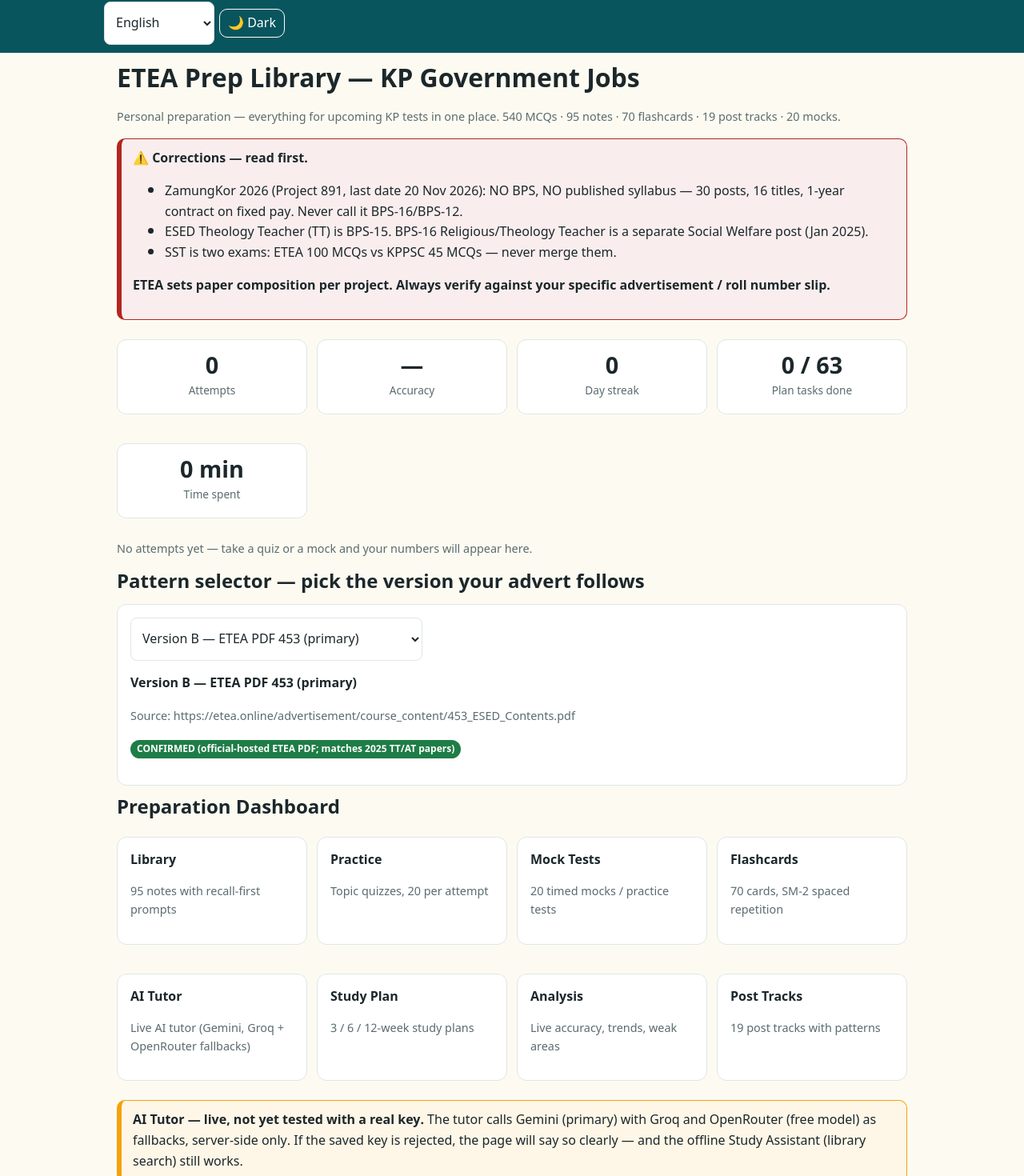
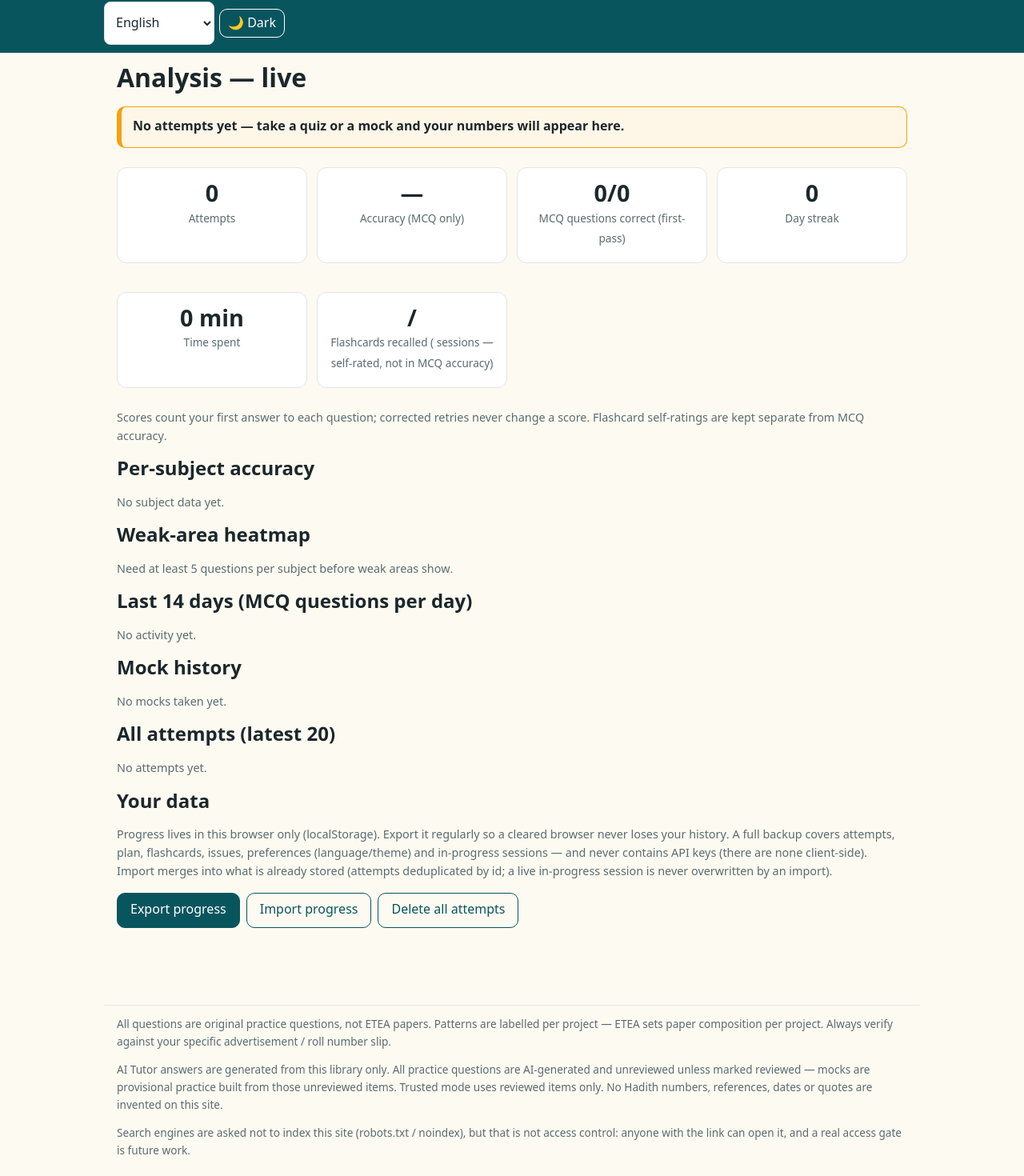
Before and after one commit to Jamalyasir26/etea-test-prep, a Next.js app: page / in a window 1280 px wide. Shown: the part 153-1623 px from the top of the page at 80% size. Built offline with nearby package versions, Linux system fonts and the light colour scheme.

Commit message:
Phase 2: trust/correctness foundation (PED-009 fix, review labels, SS bank, DM/PET split, flashcard queue, session persistence, privacy noindex)

```diff
--- a/src/app/layout.tsx
+++ b/src/app/layout.tsx
@@ -6,7 +6,10 @@ import "./globals.css";
 export const metadata: Metadata = {
   title: "ETEA Prep Library — KP Government Jobs",
   description:
-    "Personal preparation library for KP government job tests (ETEA / KPPSC): 540 MCQs, notes, flashcards, mocks, live AI tutor and preparation tracking.",
+    "Personal preparation library for KP government job tests (ETEA / KPPSC): 590 MCQs, notes, flashcards, mocks, live AI tutor and preparation tracking.",
+  // Supplemental only: ask search engines not to index. This is NOT access
+  // control — anyone with the link can still open the site.
+  robots: { index: false },
 };
 
 export default function RootLayout({ children }: { children: React.ReactNode }) {
@@ -23,9 +26,16 @@ export default function RootLayout({ children }: { children: React.ReactNode })
               against your specific advertisement / roll number slip.
             </p>
             <p>
-              AI Tutor answers are generated from this library only. AI-generated content is
-              labelled “AI-generated — not verified” and never appears in mocks. No Hadith
-              numbers, references, dates or quotes are invented on this site.
+              AI Tutor answers are generated from this library only. All practice
+              questions are AI-generated and unreviewed unless marked reviewed — mocks
+              are provisional practice built from those unreviewed items. Trusted mode
+              uses reviewed items only. No Hadith numbers, references, dates or quotes
+              are invented on this site.
+            </p>
+            <p>
+              Search engines are asked not to index this site (robots.txt / noindex),
+              but that is not access control: anyone with the link can open it, and a
+              real access gate is future work.
             </p>
           </footer>
         </LangProvider>
--- a/src/app/page.tsx
+++ b/src/app/page.tsx
@@ -1,132 +1,363 @@
-// Home — preparation dashboard (live numbers from real attempts only).
+// Analysis — LIVE dashboard. Every number is computed from real stored
+// attempts. Empty states say "no attempts yet". No sample data anywhere.
+//
+// Phase 2: MCQ accuracy counts quiz + mock attempts ONLY (first-pass
+// scores). Flashcard attempts are self-ratings and are shown separately —
+// they are never mixed into MCQ accuracy. Click any attempt to reopen its
+// exact per-item table (first/final answer, correctness, mode, key version,
+// response time); attempts recorded before item-level tracking show a note
+// instead of a table.
 "use client";
 
-import { useEffect, useState } from "react";
+import { useEffect, useRef, useState } from "react";
 import Link from "next/link";
-import { CORRECTIONS, COUNTS, PATTERN_BANNER, PATTERNS } from "@/lib/data";
-import { computeStats, loadAttempts, loadPlanState, type Stats } from "@/lib/tracking";
+import {
+  clearAttempts,
+  computeStats,
+  download,
+  exportProgress,
+  importProgress,
+  loadAttempts,
+  type Attempt,
+  type Stats,
+} from "@/lib/tracking";
 import { useLang } from "@/lib/i18n";
 
-const QUICK = [
-  { href: "/library", key: "library", desc: "95 notes with recall-first prompts" },
-  { href: "/practice", key: "practice", desc: "Topic quizzes, 20 per attempt" },
-  { href: "/mock", key: "mocks", desc: "20 timed mocks / practice tests" },
-  { href: "/flashcards", key: "flashcards", desc: "70 cards, SM-2 spaced repetition" },
-  { href: "/tutor", key: "tutor", desc: "Live AI tutor (Gemini, Groq + OpenRouter fallbacks)" },
-  { href: "/plan", key: "plan", desc: "3 / 6 / 12-week study plans" },
-  { href: "/analysis", key: "analysis", desc: "Live accuracy, trends, weak areas" },
-  { href: "/tracks", key: "tracks", desc: "19 post tracks with patterns" },
-];
+function heat(acc: number) {
+  return acc < 50 ? "red" : acc < 70 ? "yellow" : "green";
+}
 
-export default function Home() {
+function fmtMs(ms?: number) {
+  if (ms === undefined) return "—";
+  return ms < 1000 ? `${ms} ms` : `${(ms / 1000).toFixed(1)} s`;
+}
+
+export default function Analysis() {
   const { t } = useLang();
   const [stats, setStats] = useState<Stats | null>(null);
-  const [planDone, setPlanDone] = useState(0);
-  const [pattern, setPattern] = useState("B");
+  const [attempts, setAttempts] = useState<Attempt[]>([]);
+  const [selected, setSelected] = useState<Attempt | null>(null);
+  const [msg, setMsg] = useState("");
+  const fileRef = useRef<HTMLInputElement>(null);
 
-  useEffect(() => {
+  function refresh() {
     setStats(computeStats(loadAttempts()));
-    setPlanDone(Object.values(loadPlanState()).filter(Boolean).length);
-  }, []);
+    setAttempts(loadAttempts());
+  }
+  useEffect(refresh, []);
 
-  const p = PATTERNS[pattern];
+  function doExport() {
+    download(`etea-prep-progress-${new Date().toISOString().slice(0, 10)}.json`, exportProgress());
+    setMsg("Progress exported as a JSON file (attempts, plan, flashcards, issues, preferences, in-progress sessions).");
+  }
+  function doImport(file: File) {
+    const r = new FileReader();
+    r.onload = () => {
+      const res = importProgress(String(r.result ?? ""));
+      if (!res.ok) {
+        setMsg(res.error ?? "Import failed.");
+      } else if (res.counts) {
+        const c = res.counts;
+        setMsg(
+          `Imported ${c.attempts} new attempt(s), ${c.issues} issue(s), ${c.sessions} session(s)` +
+            `; merged ${c.planKeys} plan key(s), ${c.flashcardKeys} flashcard(s)` +
+            `${c.preferencesApplied ? "; preferences applied" : ""}` +
+            `${c.attemptsSkipped + c.issuesSkipped + c.sessionsSkipped > 0 ? `; skipped ${c.attemptsSkipped + c.issuesSkipped + c.sessionsSkipped} invalid record(s)` : ""}.`,
+        );
+      } else {
+        setMsg(`Imported ${res.imported ?? 0} new attempts.`);
+      }
+      refresh();
+    };
+    r.readAsText(file);
+  }
+
+  if (!stats) return <p>Loading…</p>;
+  const last14 = stats.daily.slice(-14);
+  const maxDay = Math.max(1, ...last14.map((d) => d.total));
+  const recent = [...attempts].sort((a, b) => b.date.localeCompare(a.date)).slice(0, 20);
+
   return (
     <div>
-      <h1>ETEA Prep Library — KP Government Jobs</h1>
-      <p className="muted">
-        Personal preparation — everything for upcoming KP tests in one place. {COUNTS.total} MCQs ·{" "}
-        {COUNTS.notes} notes · {COUNTS.cards} flashcards · {COUNTS.tracks} post tracks · {COUNTS.mocks}{" "}
-        mocks.
-      </p>
-
-      <div className="alert red">
-        <b>⚠️ Corrections — read first.</b>
-        <ul>
-          {CORRECTIONS.map((c) => (
-            <li key={c}>{c}</li>
-          ))}
-        </ul>
-        <p>
-          <b>{PATTERN_BANNER}</b>
-        </p>
+      <h1>{t("analysis")} — live</h1>
+      {!stats.hasData && (
+        <div className="alert">
+          <b>{t("noAttempts")}</b>
         </div>
-
-      {stats && (
+      )}
       <div className="grid">
         <div className="card stat">
           <b>{stats.totalAttempts}</b>
           <span>{t("attempts")}</span>
         </div>
         <div className="card stat">
-            <b>{stats.hasData ? `${Math.round(stats.accuracy)}%` : "—"}</b>
-            <span>{t("accuracy")}</span>
+          <b>{stats.hasData && stats.totalQuestions > 0 ? `${Math.round(stats.accuracy)}%` : "—"}</b>
+          <span>{t("accuracy")} (MCQ only)</span>
+        </div>
+        <div className="card stat">
+          <b>
+            {stats.totalCorrect}/{stats.totalQuestions}
+          </b>
+          <span>MCQ questions correct (first-pass)</span>
         </div>
         <div className="card stat">
           <b>{stats.streakDays}</b>
           <span>{t("streak")}</span>
         </div>
         <div className="card stat">
-            <b>
-              {planDone} / 63
-            </b>
-            <span>Plan tasks done</span>
-          </div>
-          <div className="card stat">
           <b>{stats.totalMinutes} min</b>
           <span>{t("timeSpent")}</span>
         </div>
+        <div className="card stat">
+          <b>
+            {stats.flashRecalled}/{stats.flashReviewed}
+          </b>
+          <span>
+            Flashcards recalled ({stats.flashAttempts} session{stats.flashAttempts === 1 ? "" : "s"} — self-rated, not in MCQ accuracy)
+          </span>
         </div>
+      </div>
+      <p className="muted">
+        Scores count your first answer to each question; corrected retries never change a score.
+        Flashcard self-ratings are kept separate from MCQ accuracy.
+      </p>
+
+      <h2>Per-subject accuracy</h2>
+      {Object.keys(stats.perSubject).length === 0 ? (
+        <p className="muted">No subject data yet.</p>
+      ) : (
+        <table>
+          <thead>
+            <tr>
+              <th>Subject</th>
+              <th>Accuracy</th>
+              <th>Correct</th>
+              <th>Total</th>
+              <th>Attempts</th>
+              <th></th>
+            </tr>
+          </thead>
+          <tbody>
+            {Object.entries(stats.perSubject)
+              .sort((a, b) => a[1].accuracy - b[1].accuracy)
+              .map(([s, v]) => (
+                <tr key={s}>
+                  <td>
+                    <span className={`heat ${heat(v.accuracy)}`} />
+                    {s}
+                  </td>
+                  <td>{Math.round(v.accuracy)}%</td>
+                  <td>{v.correct}</td>
+                  <td>{v.total}</td>
+                  <td>{v.attempts}</td>
+                  <td>
+                    <Link href={`/practice?subject=${encodeURIComponent(s)}`}>{t("drill")}</Link>
+                  </td>
+                </tr>
+              ))}
+          </tbody>
+        </table>
       )}
-      {stats && !stats.hasData && <p className="muted">{t("noAttempts")}</p>}
-      {stats && stats.weakest.length > 0 && (
-        <div className="card">
-          <h3>{t("weakAreas")}</h3>
-          {stats.weakest.map((w) => (
+
+      <h2>Weak-area heatmap</h2>
+      {stats.weakest.length === 0 ? (
+        <p className="muted">Need at least 5 questions per subject before weak areas show.</p>
+      ) : (
+        stats.weakest.map((w) => (
           <p key={w.subject}>
-              <span className={`heat ${w.accuracy < 50 ? "red" : w.accuracy < 70 ? "yellow" : "green"}`} />
-              {w.subject} — {Math.round(w.accuracy)}% ({w.total} Q){" "}
+            <span className={`heat ${heat(w.accuracy)}`} />
+            {w.subject} — {Math.round(w.accuracy)}% over {w.total} questions{" "}
             <Link href={`/practice?subject=${encodeURIComponent(w.subject)}`}>{t("drill")} →</Link>
           </p>
+        ))
+      )}
+
+      <h2>Last 14 days (MCQ questions per day)</h2>
+      {last14.length === 0 ? (
+        <p className="muted">No activity yet.</p>
+      ) : (
+        <div>
+          {last14.map((d) => (
+            <div key={d.date} style={{ display: "flex", alignItems: "center", gap: 8, margin: "4px 0" }}>
+              <span style={{ width: 96 }}>{d.date.slice(5)}</span>
+              <div className="bar" style={{ flex: 1 }}>
+                <i style={{ width: `${(d.total / maxDay) * 100}%` }} />
+              </div>
+              <span>
+                {d.correct}/{d.total} ({d.attempts} attempts)
+              </span>
+            </div>
           ))}
-          <p>
-            <Link href="/analysis">Full analysis →</Link>
-          </p>
         </div>
       )}
 
-      <h2>Pattern selector — pick the version your advert follows</h2>
+      <h2>Mock history</h2>
+      {stats.mockHistory.length === 0 ? (
+        <p className="muted">No mocks taken yet.</p>
+      ) : (
+        <table>
+          <thead>
+            <tr>
+              <th>Date</th>
+              <th>Mock</th>
+              <th>Score</th>
+              <th>Time</th>
+            </tr>
+          </thead>
+          <tbody>
+            {stats.mockHistory.slice(0, 20).map((m) => (
+              <tr
+                key={m.id}
+                onClick={() => setSelected(m)}
+                style={{ cursor: "pointer" }}
+                title="Click to see the per-item table"
+              >
+                <td>{m.date.slice(0, 10)}</td>
+                <td>{m.title}</td>
+                <td>
+                  {m.correct}/{m.total} ({Math.round((m.correct / m.total) * 100)}%)
+                </td>
+                <td>{Math.round(m.seconds / 60)} min</td>
+              </tr>
+            ))}
+          </tbody>
+        </table>
+      )}
+
+      <h2>All attempts (latest 20)</h2>
+      {recent.length === 0 ? (
+        <p className="muted">No attempts yet.</p>
+      ) : (
+        <table>
+          <thead>
+            <tr>
+              <th>Date</th>
+              <th>Type</th>
+              <th>Title</th>
+              <th>Score</th>
+              <th>Retries</th>
+            </tr>
+          </thead>
+          <tbody>
+            {recent.map((a) => (
+              <tr
+                key={a.id}
+                onClick={() => setSelected(a)}
+                style={{ cursor: "pointer" }}
+                title="Click to see the per-item table"
+              >
+                <td>{a.date.slice(0, 10)}</td>
+                <td>{a.kind}</td>
+                <td>{a.title}</td>
+                <td>
+                  {a.correct}/{a.total}
+                </td>
+                <td>{a.kind === "flash" ? "—" : (a.retryCount ?? 0)}</td>
+              </tr>
+            ))}
+          </tbody>
+        </table>
+      )}
+
+      {selected && (
         <div className="card">
-        <select aria-label="Pattern version" value={pattern} onChange={(e) => setPattern(e.target.value)}>
-          {Object.entries(PATTERNS).map(([k, v]) => (
-            <option key={k} value={k}>
-              {v.name}
-            </option>
+          <h3>
+            Attempt detail — {selected.title} ({selected.date.slice(0, 10)})
+          </h3>
+          <p className="muted">
+            {selected.kind === "flash"
+              ? "Flashcard session (self-rated). No per-item MCQ table applies."
+              : `First-pass score ${selected.correct}/${selected.total}` +
+                (selected.retryCount
+                  ? ` · ${selected.retryCount} corrected retr${selected.retryCount === 1 ? "y" : "ies"} (not counted in the score)`
+                  : " · no corrected retries") +
+                ` · ${Math.round(selected.seconds / 60)} min`}
+            {" · "}
+            <button className="secondary" style={{ minHeight: 36, padding: "4px 10px" }} onClick={() => setSelected(null)}>
+              Close
+            </button>
+          </p>
+          {selected.kind !== "flash" &&
+            (!selected.itemRecords || selected.itemRecords.length === 0 ? (
+              <p className="muted">
+                No per-item data recorded for this attempt — it was recorded before item-level
+                tracking existed.
+              </p>
+            ) : (
+              <table>
+                <thead>
+                  <tr>
+                    <th>#</th>
+                    <th>Question</th>
+                    <th>Topic</th>
+                    <th>First answer</th>
+                    <th>Final answer</th>
+                    <th>Correct</th>
+                    <th>Mode</th>
+                    <th>Key</th>
+                    <th>Answered at</th>
+                    <th>Response time</th>
+                  </tr>
+                </thead>
+                <tbody>
+                  {selected.itemRecords.map((r, i) => (
+                    <tr key={r.questionId}>
+                      <td>{i + 1}</td>
+                      <td>{r.question}</td>
+                      <td>{r.topic}</td>
+                      <td>{r.firstAnswer ?? "—"}</td>
+                      <td>{r.finalAnswer ?? "—"}</td>
+                      <td>{r.correct ? "✅" : "❌"}</td>
+                      <td>{r.mode}</td>
+                      <td>{r.keyVersion}</td>
+                      <td>{r.answeredAt ? r.answeredAt.slice(11, 19) : "—"}</td>
+                      <td>{fmtMs(r.responseMs)}</td>
+                    </tr>
                   ))}
-        </select>
-        <p>
-          <b>{p.name}</b>
-        </p>
-        <p className="muted">Source: {p.source}</p>
-        <p>
-          <span className={`badge ${pattern === "MD" ? "red" : "green"}`}>{p.confidence}</span>
-        </p>
-      </div>
-
-      <h2>{t("dashboard")}</h2>
-      <div className="grid">
-        {QUICK.map((q) => (
-          <Link key={q.href} href={q.href} className="card" style={{ textDecoration: "none", color: "inherit" }}>
-            <b>{t(q.key)}</b>
-            <p className="muted">{q.desc}</p>
-          </Link>
+                </tbody>
+              </table>
             ))}
         </div>
+      )}
 
-      <div className="alert">
-        <b>AI Tutor — live, not yet tested with a real key.</b> The tutor calls Gemini (primary) with
-        Groq and OpenRouter (free model) as fallbacks, server-side only. If the saved key is rejected, the page will say so
-        clearly — and the offline Study Assistant (library search) still works.
+      <h2>Your data</h2>
+      <p className="muted">
+        Progress lives in this browser only (localStorage). Export it regularly so a cleared browser
+        never loses your history. A full backup covers attempts, plan, flashcards, issues,
+        preferences (language/theme) and in-progress sessions — and never contains API keys (there
+        are none client-side). Import merges into what is already stored (attempts deduplicated by
+        id; a live in-progress session is never overwritten by an import).
+      </p>
+      <div style={{ display: "flex", gap: 8, flexWrap: "wrap" }}>
+        <button onClick={doExport}>{t("export")}</button>
+        <button className="secondary" onClick={() => fileRef.current?.click()}>
+          {t("import")}
+        </button>
+        <input
+          ref={fileRef}
+          type="file"
+          accept="application/json"
+          style={{ display: "none" }}
+          onChange={(e) => {
+            const f = e.target.files?.[0];
+            if (f) doImport(f);
+            e.target.value = "";
+          }}
+        />
+        <button
+          className="secondary"
+          onClick={() => {
+            if (window.confirm("Delete all recorded attempts? This cannot be undone (export first if you want a copy).")) {
+              clearAttempts();
+              refresh();
+              setMsg("All attempts deleted.");
+            }
+          }}
+        >
+          Delete all attempts
+        </button>
       </div>
+      {msg && <p className="muted">{msg}</p>}
     </div>
   );
 }
```
Lines whose indentation alone changed are shown as unchanged.
